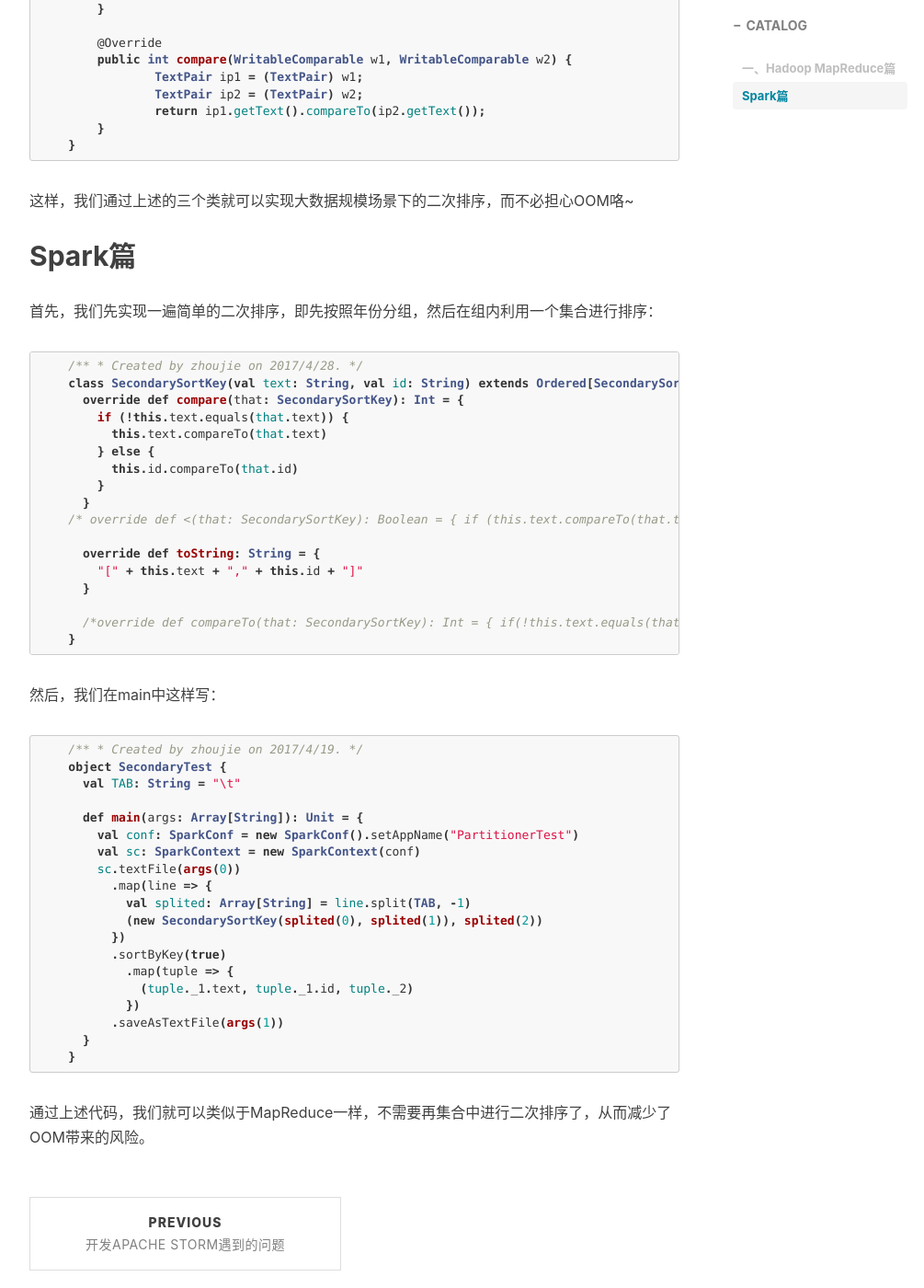
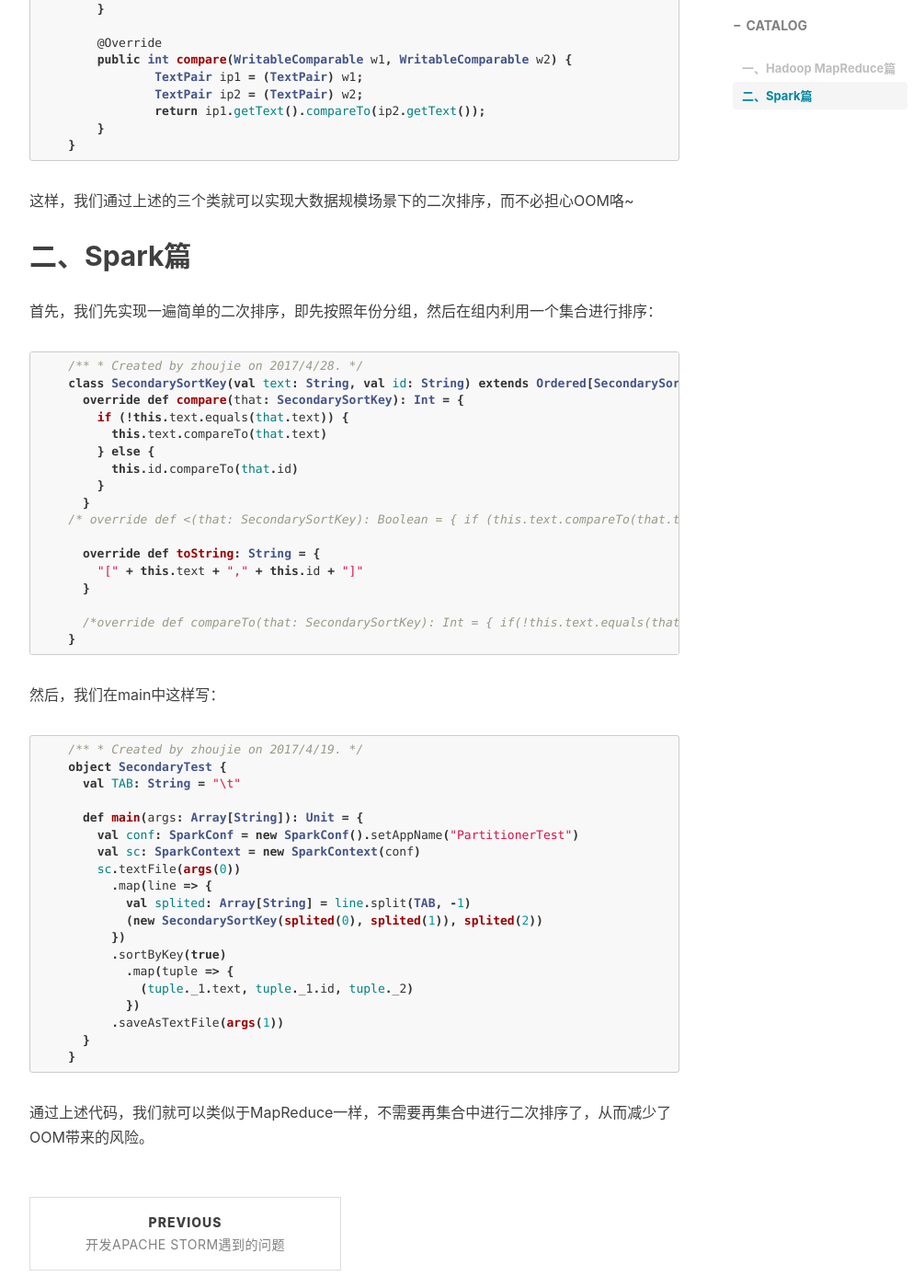
Before and after one commit to mrchor/mrchor.github.io, a Jekyll site: the page built from _posts/2017-04-28-关于Hadoop MapReduce与Apache Spark的二次排序.markdown, in a window 1280 px wide and 1400 px high, scrolled down 4294 px. Shown: the whole window at 92% size, without its empty margins (233-1238 px from the left). Built offline with Jekyll 4.4.1, drawn with Linux system fonts in a browser that asks for light colours; nearby versions of some CDN libraries; comment, search, counter and statistics services are not loaded.

```diff
--- a/_posts/2017-04-28-关于Hadoop MapReduce与Apache Spark的二次排序.markdown
+++ b/_posts/2017-04-28-关于Hadoop MapReduce与Apache Spark的二次排序.markdown
@@ -187,7 +187,7 @@
 
 这样，我们通过上述的三个类就可以实现大数据规模场景下的二次排序，而不必担心OOM咯~
 
-## Spark篇
+## 二、Spark篇
 
 首先，我们先实现一遍简单的二次排序，即先按照年份分组，然后在组内利用一个集合进行排序：
 
```
